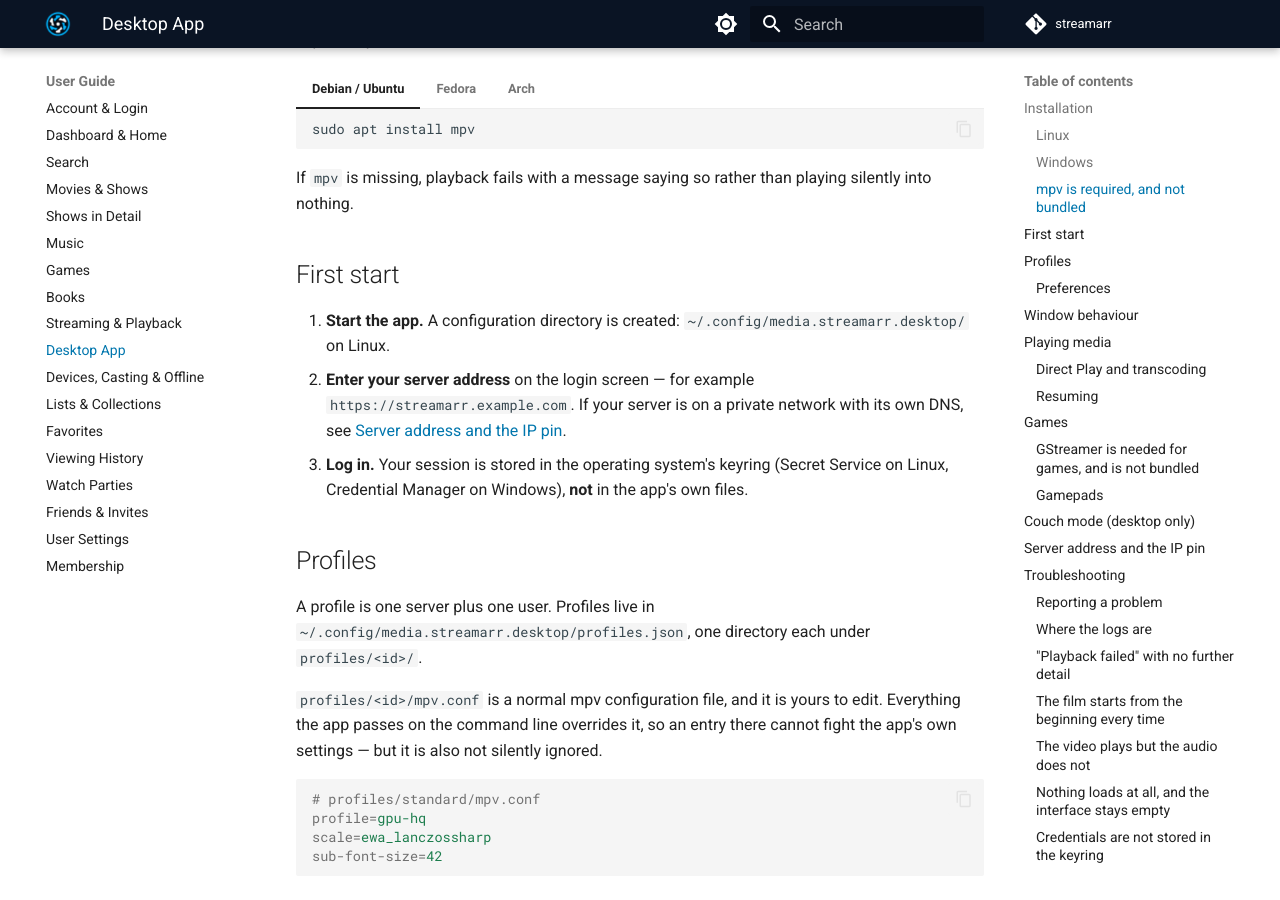
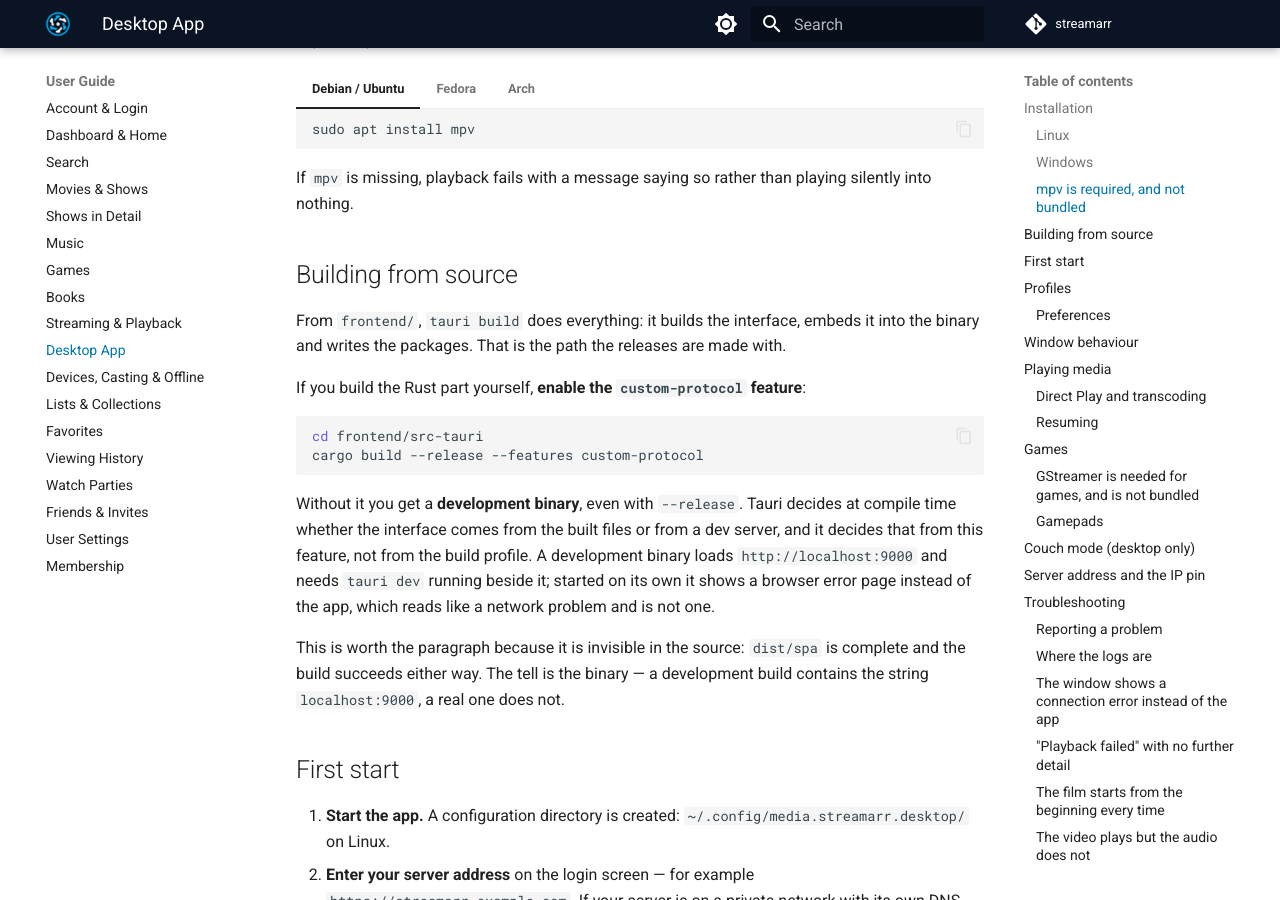
Before and after one commit to luebke-dev/streamarr, an MkDocs documentation site: the page built from docs/docs/user-guide/desktop.md, in a window 1280 px wide and 900 px high, scrolled down 1738 px. Built offline with MkDocs 1.6.1 and Material for MkDocs 9.7.7, drawn with Linux system fonts in a browser that asks for light colours; comment, search, counter and statistics services are not loaded; some of the changed text lies outside the part shown.

Commit message:
fix(desktop): a directly built binary was a development build
Found by running the app, which showed a browser error page reading
"Connection terminated unexpectedly" instead of the interface.

# Cause

`frontend/src-tauri/Cargo.toml` never declared `custom-protocol`. Tauri chooses
between the dev server and the embedded interface at **compile time**, from that
feature and not from the build profile:

    pub const fn is_dev() -> bool { !cfg!(feature = "custom-protocol") }

So every direct `cargo build` — including `--release` — produced a binary that
loaded `http://localhost:9000`. Measured: the debug binary contained the string
`localhost:9000` while `dist/spa` was already built and complete. `tauri build`
adds the feature itself, which is why the packaged bundles always worked and the
defect stayed invisible until someone started a binary on its own.

The port made it confusing: something *was* listening on 9000 — an unrelated
project's dev server, which accepted the connection and dropped it (`curl`:
"Empty reply from server"). So the failure looked like a network fault while the
server was answering `/api/auth/status` with 200.

# Fix and evidence

The feature is declared, matching the Tauri template that requires it. Built with
`--features gamestream,custom-protocol`, and the difference is observable rather
than assumed: the running app holds **0 connections to port 9000** and **2 to the
server on 443** — it loads its own interface and talks to the API.

# Docs

`desktop.md` had no build instructions at all, so the trap was invisible in the
direction a source-building user would look. Added "Building from source" with
the feature, the symptom, and the test that settles it (`strings … | grep
localhost:9000`), plus a troubleshooting entry that distinguishes it from a real
network problem and points an installed-package user elsewhere.

Note that `mkdocs build --strict` does not check anchors; the new
`#building-from-source` link was verified by resolving every `](#…)` in the docs,
and an earlier edit that deleted the "Playback failed" entry was caught the same
way and reverted — the diff is 38 insertions, 0 deletions.

Verified: shell 144 tests in all four feature combinations; `fmt --check` and
`clippy -D warnings` clean; `mkdocs build --strict` exit 0 with 0 warnings and 0
broken anchors.

````diff
--- a/docs/docs/user-guide/desktop.md
+++ b/docs/docs/user-guide/desktop.md
@@ -81,6 +81,29 @@
 
 If `mpv` is missing, playback fails with a message saying so rather than playing
 silently into nothing.
+
+## Building from source
+
+From `frontend/`, `tauri build` does everything: it builds the interface, embeds it
+into the binary and writes the packages. That is the path the releases are made with.
+
+If you build the Rust part yourself, **enable the `custom-protocol` feature**:
+
+```bash
+cd frontend/src-tauri
+cargo build --release --features custom-protocol
+```
+
+Without it you get a **development binary**, even with `--release`. Tauri decides at
+compile time whether the interface comes from the built files or from a dev server,
+and it decides that from this feature, not from the build profile. A development
+binary loads `http://localhost:9000` and needs `tauri dev` running beside it; started
+on its own it shows a browser error page instead of the app, which reads like a
+network problem and is not one.
+
+This is worth the paragraph because it is invisible in the source: `dist/spa` is
+complete and the build succeeds either way. The tell is the binary — a development
+build contains the string `localhost:9000`, a real one does not.
 
 ## First start
 
@@ -324,6 +347,21 @@
 keeping — so the log file is the only trustworthy source.
 
 
+### The window shows a connection error instead of the app
+
+If you built the binary yourself, see
+[Building from source](#building-from-source) — this is the `custom-protocol` feature
+missing, and it looks like a network fault while the server is fine. A hint that
+settles it: a development binary contains the string `localhost:9000`.
+
+```bash
+strings /path/to/Streamarr | grep localhost:9000
+```
+
+If the app was **installed from a package**, this is not the cause: those are built
+with `tauri build` and carry the interface inside them. Check the server address and
+the IP pin instead.
+
 ### "Playback failed" with no further detail
 
 Check that `mpv` is installed and on your `PATH`:
````
Also changed, not shown: 1 other file.
